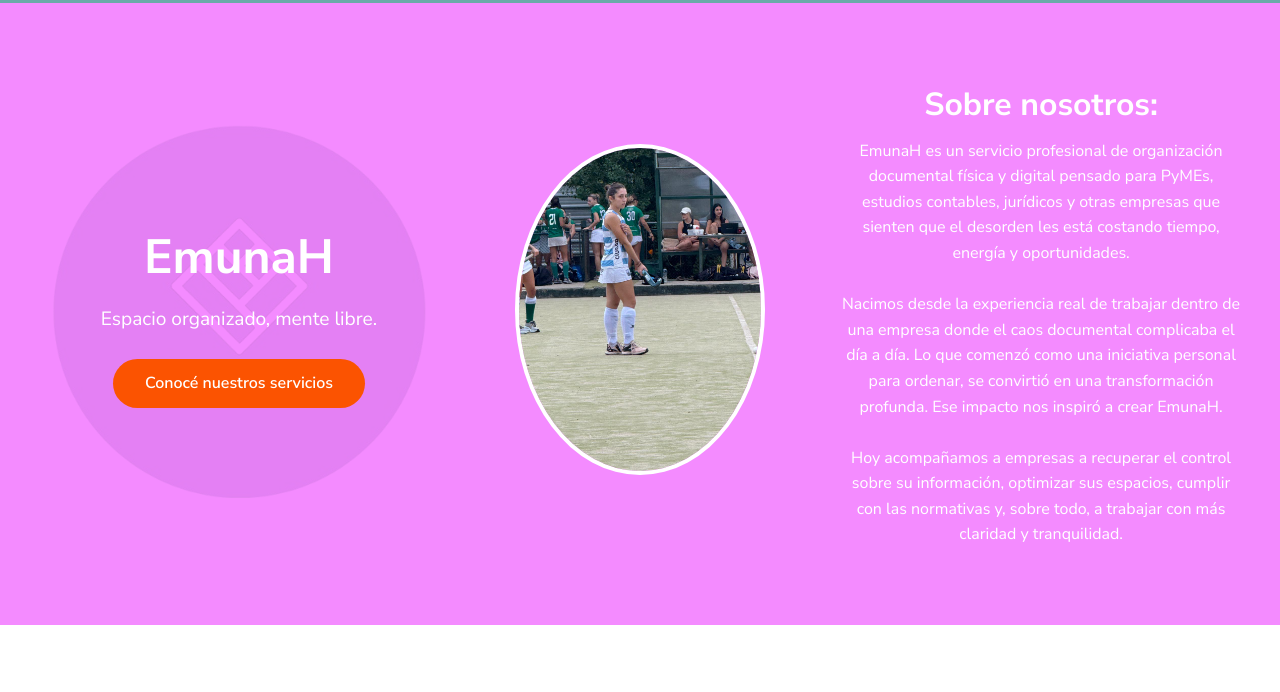
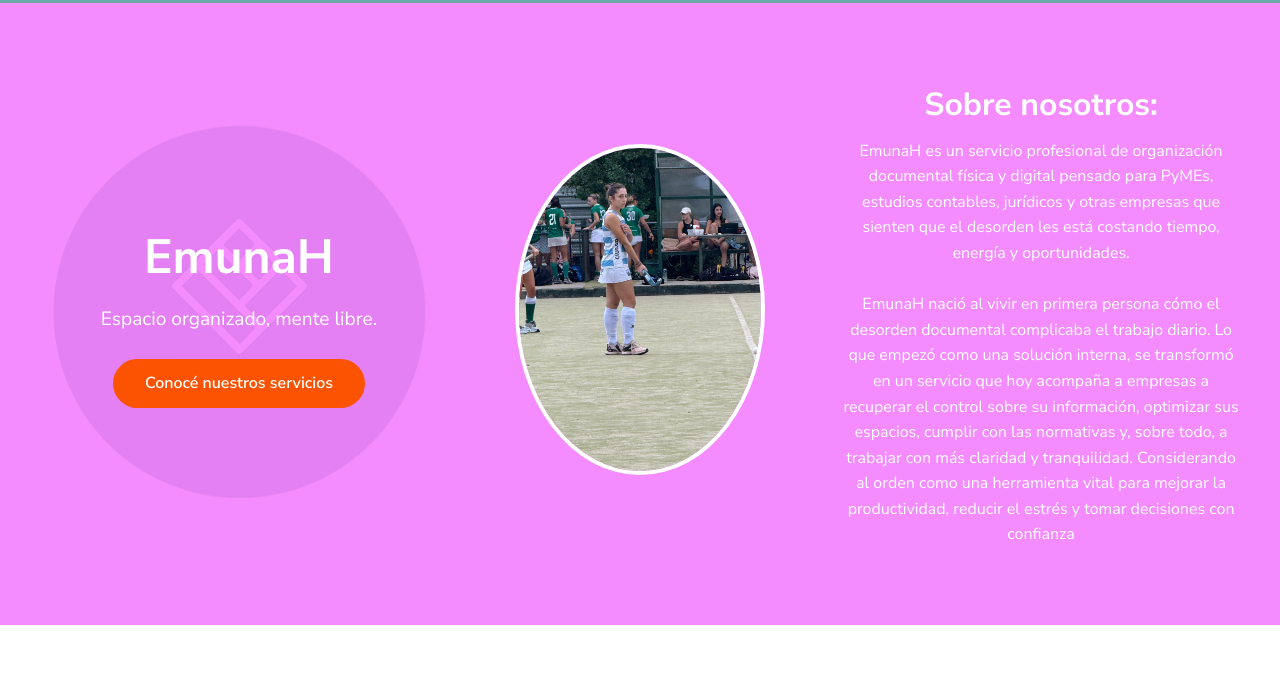
Before and after one commit to EmunaHorden/te_ordena, a plain HTML site: page index.html in a window 1280 px wide. Shown: the part 108-800 px from the top of the page. Drawn offline with Linux system fonts and the light colour scheme.

Commit message:
index.html

```diff
--- a/index.html
+++ b/index.html
@@ -37,8 +37,7 @@
       <h2>Sobre nosotros:</h2>
       <p>
         EmunaH es un servicio profesional de organización documental física y digital pensado para PyMEs, estudios contables, jurídicos y otras empresas que sienten que el desorden les está costando tiempo, energía y oportunidades.<br><br>
-        Nacimos desde la experiencia real de trabajar dentro de una empresa donde el caos documental complicaba el día a día. Lo que comenzó como una iniciativa personal para ordenar, se convirtió en una transformación profunda. Ese impacto nos inspiró a crear EmunaH.<br><br>
-        Hoy acompañamos a empresas a recuperar el control sobre su información, optimizar sus espacios, cumplir con las normativas y, sobre todo, a trabajar con más claridad y tranquilidad.
+        EmunaH nació al vivir en primera persona cómo el desorden documental complicaba el trabajo diario. Lo que empezó como una solución interna, se transformó en un servicio que hoy acompaña a empresas a recuperar el control sobre su información, optimizar sus espacios, cumplir con las normativas y, sobre todo, a trabajar con más claridad y tranquilidad. Considerando al orden como una herramienta vital para mejorar la productividad, reducir el estrés y tomar decisiones con confianza
       </p>
     </div>
   </section>
```
